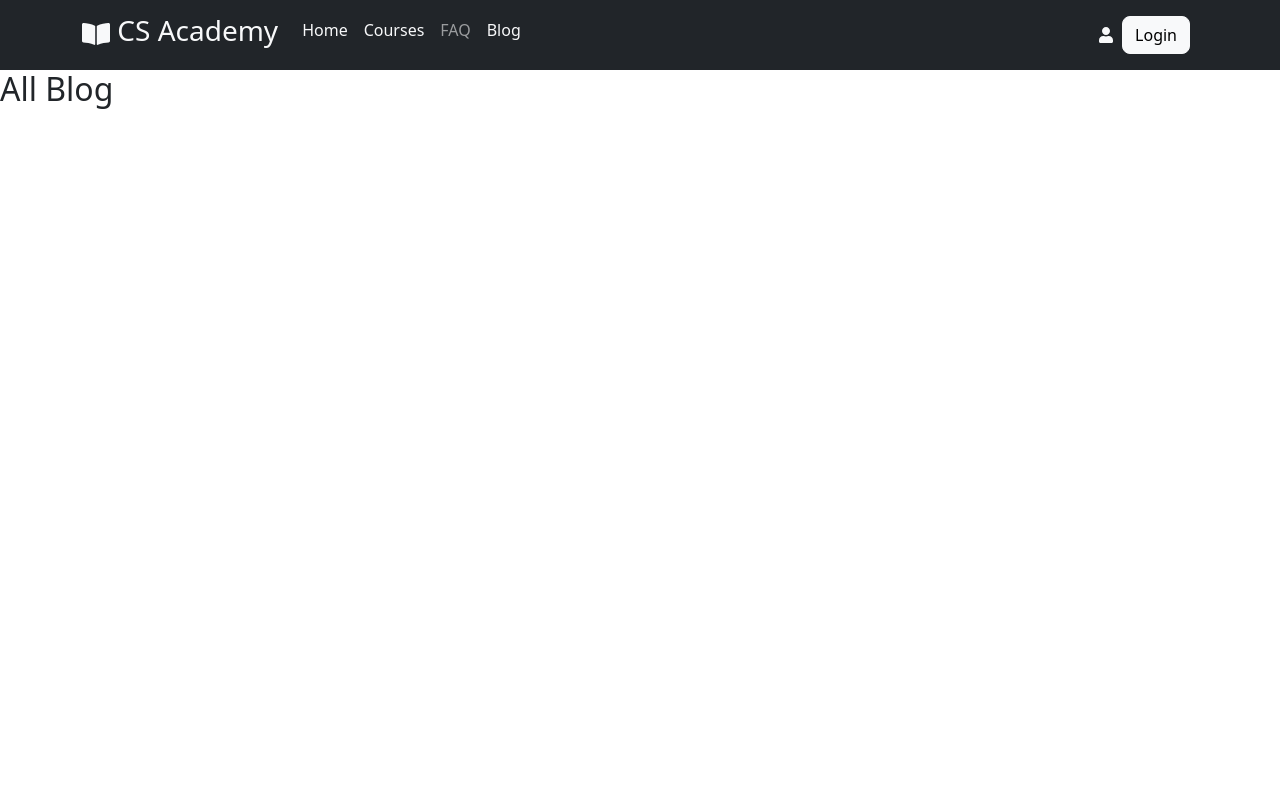
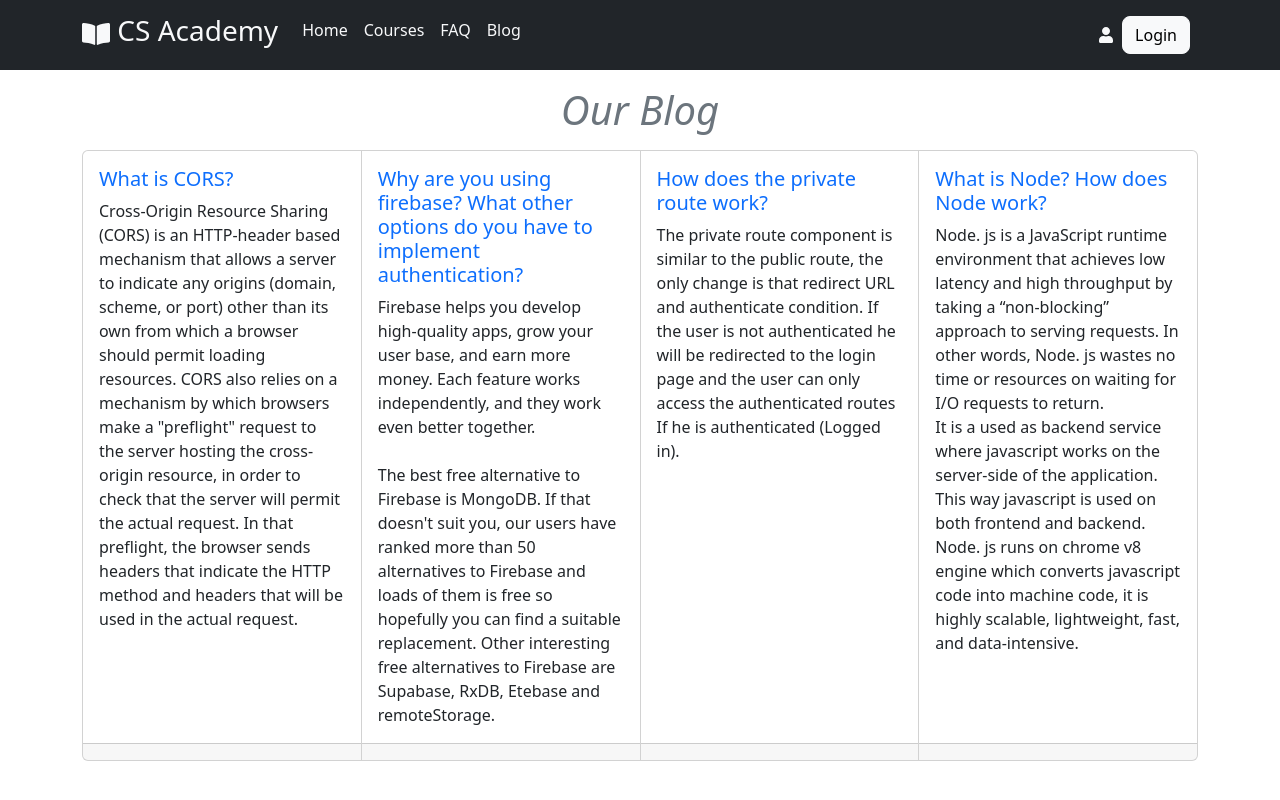
Before and after one commit to Mohammed-Ibrahim-15/cs-academy-client, a React (Create React App) app: page /blog in a window 1280 px wide. Built offline with nearby package versions, Linux system fonts and the light colour scheme; no server answers.

Commit message:
blog page added

```diff
--- /dev/null
+++ b/src/FAQ/FAQ.js
@@ -0,0 +1,11 @@
+import React from 'react';
+
+const FAQ = () => {
+    return (
+        <div>
+            <h1 className='text-center text-secondary my-3 fst-italic fs-1'>Frequently Ask Question</h1>
+        </div>
+    );
+};
+
+export default FAQ;
--- a/src/component/AllCoursesDetails/AllCoursesDetails.js
+++ b/src/component/AllCoursesDetails/AllCoursesDetails.js
@@ -6,7 +6,7 @@ const AllCoursesDetails = () => {
     const courses = useLoaderData()
     return (
         <div className='container App w-auto'>
-            <h2>All Courses</h2>
+            <h1 className='text-center text-secondary my-3 fst-italic fs-1'>All Courses</h1>
             {
                 courses.map((course) => <AllCourse
                     key={course.course_id}
--- a/src/component/Blog/Blog.js
+++ b/src/component/Blog/Blog.js
@@ -1,9 +1,60 @@
 import React from 'react';
+import Card from 'react-bootstrap/Card';
+import CardGroup from 'react-bootstrap/CardGroup';
 
 const Blog = () => {
     return (
-        <div>
-            <h2>All Blog</h2>
+        <div className='container'>
+            <h1 className='text-center text-secondary my-3 fst-italic fs-1'>Our Blog</h1>
+            <CardGroup>
+                <Card>
+                    <Card.Body>
+                        <Card.Title className='text-primary'>What is CORS?</Card.Title>
+                        <Card.Text>
+                            Cross-Origin Resource Sharing (CORS) is an HTTP-header based mechanism that allows a server to indicate any origins (domain, scheme, or port) other than its own from which a browser should permit loading resources. CORS also relies on a mechanism by which browsers make a "preflight" request to the server hosting the cross-origin resource, in order to check that the server will permit the actual request. In that preflight, the browser sends headers that indicate the HTTP method and headers that will be used in the actual request.
+                        </Card.Text>
+                    </Card.Body>
+                    <Card.Footer>
+                    </Card.Footer>
+                </Card>
+                <Card>
+                    <Card.Body>
+                        <Card.Title className='text-primary'>Why are you using firebase? What other options do you have to implement authentication?</Card.Title>
+                        <Card.Text>
+                            Firebase helps you develop high-quality apps, grow your user base, and earn more money. Each feature works independently, and they work even better together.
+                            <br />
+                            <br />
+                            The best free alternative to Firebase is MongoDB. If that doesn't suit you, our users have ranked more than 50 alternatives to Firebase and loads of them is free so hopefully you can find a suitable replacement. Other interesting free alternatives to Firebase are Supabase, RxDB, Etebase and remoteStorage.
+                        </Card.Text>
+                    </Card.Body>
+                    <Card.Footer>
+                    </Card.Footer>
+                </Card>
+                <Card>
+                    <Card.Body>
+                        <Card.Title className='text-primary'> How does the private route work?</Card.Title>
+                        <Card.Text>
+                            The private route component is similar to the public route, the only change is that redirect URL and authenticate condition.
+
+                            If the user is not authenticated he will be redirected to the login page and the user can only access the authenticated routes If he is authenticated (Logged in).
+                        </Card.Text>
+                    </Card.Body>
+                    <Card.Footer>
+                    </Card.Footer>
+                </Card>
+                <Card>
+                    <Card.Body>
+                        <Card.Title className='text-primary'> What is Node? How does Node work?</Card.Title>
+                        <Card.Text>
+                            Node. js is a JavaScript runtime environment that achieves low latency and high throughput by taking a “non-blocking” approach to serving requests. In other words, Node. js wastes no time or resources on waiting for I/O requests to return.
+                            <br />
+                            It is a used as backend service where javascript works on the server-side of the application. This way javascript is used on both frontend and backend. Node. js runs on chrome v8 engine which converts javascript code into machine code, it is highly scalable, lightweight, fast, and data-intensive.
+                        </Card.Text>
+                    </Card.Body>
+                    <Card.Footer>
+                    </Card.Footer>
+                </Card>
+            </CardGroup>
         </div>
     );
 };
--- a/src/component/Header/Header.js
+++ b/src/component/Header/Header.js
@@ -34,7 +34,7 @@ const Header = () => {
 
                         <Nav.Link> <Link style={{ textDecoration: 'none' }} className='text-light' to='/'><h6>Home</h6></Link> </Nav.Link>
                         <Nav.Link> <Link style={{ textDecoration: 'none' }} className='text-light' to='/courses'><h6>Courses</h6></Link> </Nav.Link>
-                        <Nav.Link > <h6>FAQ</h6> </Nav.Link>
+                        <Nav.Link > <Link style={{ textDecoration: 'none' }} className='text-light' to='/FAQ'><h6>FAQ</h6></Link> </Nav.Link>
                         <Nav.Link > <Link style={{ textDecoration: 'none' }} className='text-light' to='/blog'><h6>Blog</h6></Link> </Nav.Link>
                     </Nav>
                     <Nav>
--- a/src/component/SideNav/SideNav.js
+++ b/src/component/SideNav/SideNav.js
@@ -5,7 +5,7 @@ const SideNav = ({ courses }) => {
 
     return (
         <div className='border border-3 bg-light p-3 rounded-3'>
-            <h2>All Course Title</h2>
+            <h2 className='text-center text-secondary my-3 fst-italic'>All Course Title</h2>
             {
                 courses.map(c => <Link to={`/course/${c.course_id}`}><Button className='mb-2' variant="outline-dark" key={c.course_id}>{c.course_title}</Button></Link>)
             }
--- a/src/routes/Routes/Routes.js
+++ b/src/routes/Routes/Routes.js
@@ -6,6 +6,7 @@ import Course from "../../component/Course/Course";
 import Home from "../../component/Home/Home";
 import Login from "../../component/Login/Login/Login";
 import Register from "../../component/Login/Register/Register";
+import FAQ from "../../FAQ/FAQ";
 import Main from "../../layout/Main/Main";
 import ErrorRoutes from "../ErrorRoutes/ErrorRoutes";
 import PrivateRoute from "../PrivateRoute/PrivateRoute";
@@ -44,6 +45,10 @@ export const routes = createBrowserRouter([
                 element: <Blog></Blog>
             },
             {
+                path: '/FAQ',
+                element: <FAQ></FAQ>
+            },
+            {
                 path: '/courses',
                 element: <AllCoursesDetails></AllCoursesDetails>,
                 loader: () => {
```
